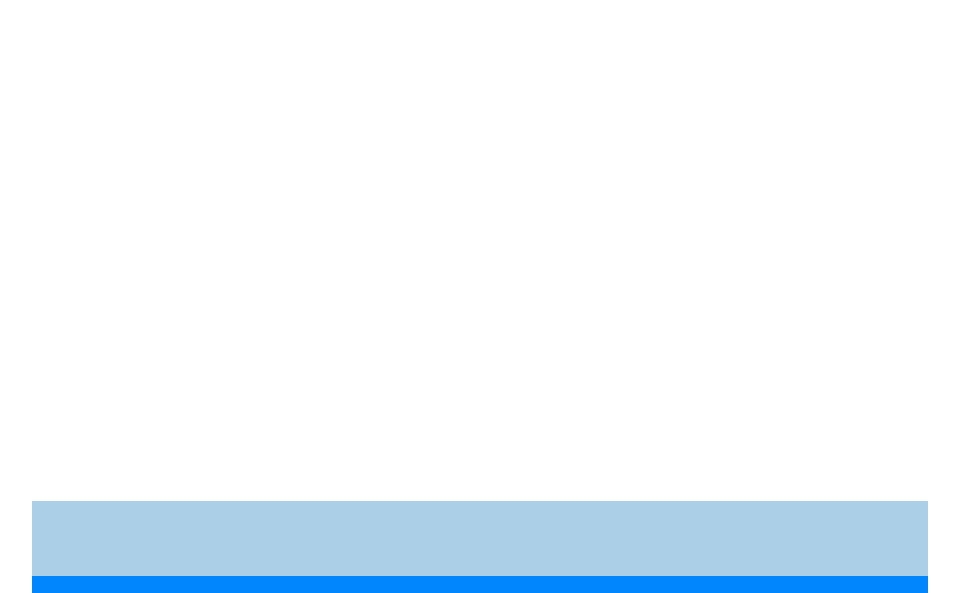
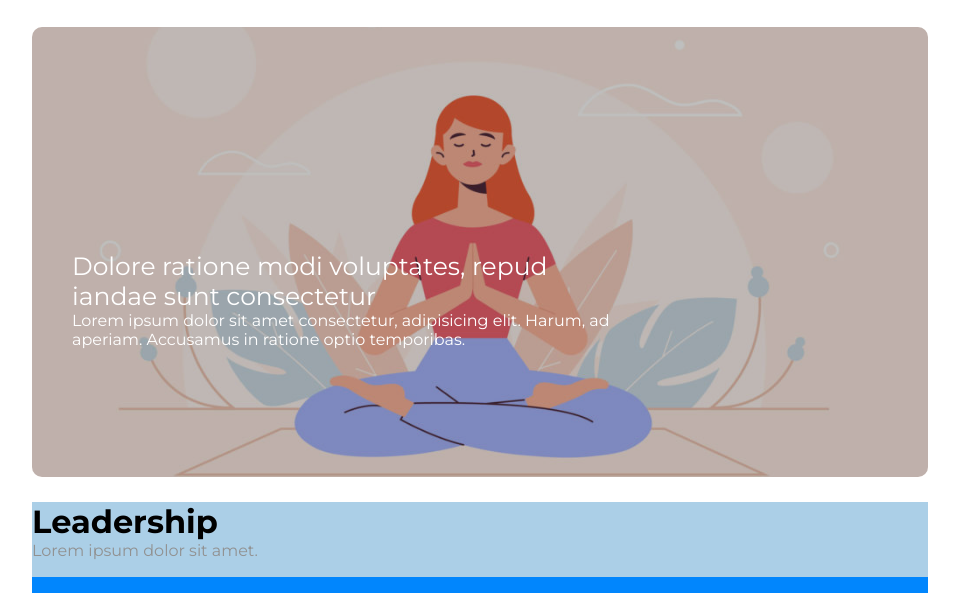
Before and after one commit to MauroDeStefano/htmlcss-wp, a plain HTML site: page index.html in a window 1280 px wide. Shown: the part 138-731 px from the top of the page, without its empty margins (160-1119 px from the left). Drawn offline with Linux system fonts and the light colour scheme.

Commit message:
jumbotron complete

```diff
--- a/css/style.css
+++ b/css/style.css
@@ -2,6 +2,7 @@
   margin: 0;
   padding: 0;
   box-sizing: border-box;
+  font-family: 'Montserrat', sans-serif;
 }
 
 .clearfix::after {
@@ -10,66 +11,90 @@
   clear: both;
 }
 
-header, main, footer{
+header, main, footer {
   width: 70%;
   margin: 0 auto;
 
 }
 
+.bigger {
+  font-size: 25px;
+
+}
+
+.darker {
+  background-size: cover;
+  background-color: rgba(0, 0, 0, .25);
+  border-radius: 10px;
+  color: white;
+}
+
 /*********** /GLOBAL ************/
 /*********** HEADER *************/
 
-.banner, .jumbotron{
+.banner, .jumbotron {
   margin-bottom: 25px;
 }
 
-.banner{
+.banner {
   background-color: #E47BE4;
   /* height: 130px; */
   margin-bottom: 30px;
 }
 
-.image{
+.image {
   display: inline-block;
   width: 15%;
   padding: 10px;
   border-right: 1px solid #EEEEEE ;
 }
 
-.list{
+.list {
   list-style-type:none;
   display: inline-block;
 }
 
-.list > li{
+.list > li {
   float: left;
   margin-right: 15px;
   padding: 20px 0;
 }
 
-.list>li>button{
+.list>li>button {
   border: none;
   background: none;
   color: #EBEBEB;
 }
 
-.list>li>button:hover, .list>li>button:visited{
+.list>li>button:hover, .list>li>button:visited {
   color: darkred;
 }
 
 /* JUMBOTRON */
 
-.jumbotron{
+.jumbotron {
+  background-image: url("../img/banner.jpg");
+  background-position: center;
   width: 100%;
   height: 450px;
+  background-size: cover;
+  border-radius: 10px;
+}
 
+.jumbo-text {
+  height: 450px;
+  padding: 25% 35% 10% 40px;
+  color: white;
 }
+
+
 
 /************* /HEADER *************/
 /*************** MAIN **************/
 
 .banner-main, .credits{
   margin-bottom: 20px;
+
 }
 
 .container-main{
@@ -83,6 +108,14 @@ header, main, footer{
 .banner-main{
   height: 75px;
   background-color: #ABCFE7;
+}
+
+.banner-main > h1{
+  font-family: 'Montserrat', sans-serif;
+}
+
+.banner-main > p{
+  color:#919191;
 }
 
 .three-pannels{
--- a/index.html
+++ b/index.html
@@ -5,6 +5,12 @@
   <meta                                                                                                                          http-equiv="X-UA-Compatible" content="IE=edge">
   <meta name="viewport" content="width=device-width, initial-scale=1.0">
   <link rel="stylesheet" href="css/style.css">
+  <link rel="preconnect" href="https://fonts.googleapis.com">
+  <link rel="preconnect" href="https://fonts.gstatic.com" crossorigin>
+  <link href="https://fonts.googleapis.com/css2?family=Montserrat&display=swap" rel="stylesheet">
+  <link rel="preconnect" href="https://fonts.googleapis.com">
+  <link rel="preconnect" href="https://fonts.gstatic.com" crossorigin>
+  <link href="https://fonts.googleapis.com/css2?family=Montserrat:wght@700&display=swap" rel="stylesheet">
   <title>Struttura wp</title>
 </head>
 
@@ -20,7 +26,7 @@
       <div class="nav">
         <img src="img/logo.png" alt="logo Neori" class="image">
 
-        <div class="menu clearfix">
+        <div class="menu ">
           <ul class="list clearfix">
             <li><button>FEATURES</button></li>
             <li><button>EDITORIALS</button></li>
@@ -36,7 +42,14 @@
 
     <!-- the dark yellow part -->
 
-    <div class="jumbotron"></div>
+    <div class="jumbotron clearfix">
+
+      <div class="jumbo-text darker">
+        <p class="bigger">Dolore ratione modi voluptates, repud iandae sunt consectetur</p>
+        <p>Lorem ipsum dolor sit amet consectetur, adipisicing elit. Harum, ad aperiam. Accusamus in ratione optio temporibas.</p>
+      </div>
+
+    </div>
 
   </header>
 
@@ -46,7 +59,10 @@
 
     <div class="container-main">
 
-      <div class="banner-main"></div>
+      <div class="banner-main">
+        <h1>Leadership</h1>
+        <p>Lorem ipsum dolor sit amet.</p>
+      </div>
 
       <div class="three-pannels">
 
```
